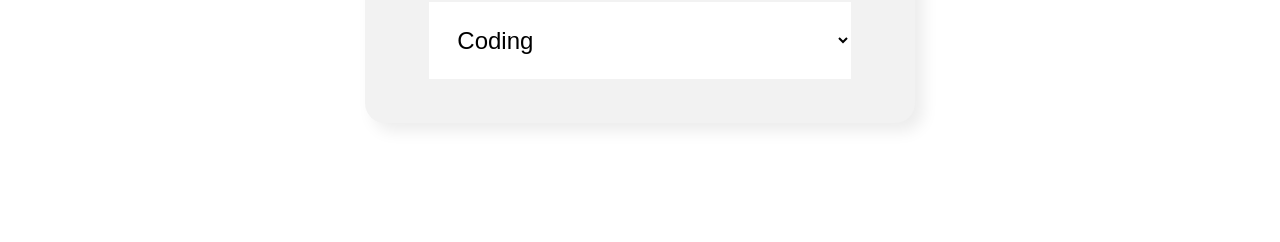
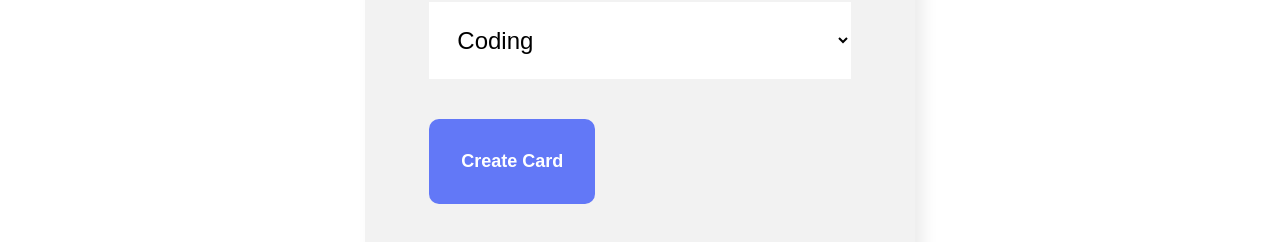
Before and after one commit to ewerton-andrade/JavaScriptEvolution, a React (Create React App) app in the folder react-projects/organo/: page / in a window 1280 px wide. Shown: the part 710-952 px from the top of the page. Before the commit the page ends 913 px from the top, so only its background shows below. Built offline with nearby package versions, Linux system fonts and the light colour scheme.

Commit message:
Btn component created
This button is for submitting the form used in this aplication.

```diff
--- /dev/null
+++ b/react-projects/organo/src/componentes/Button/Btn.css
@@ -0,0 +1,15 @@
+.btn {
+    background-color: #6278F7;
+    border-radius: 10px;
+    font-weight: 700;
+    font-size: 18px;
+    padding: 32px;
+    border: none;
+    cursor: pointer;
+    color: #fff;
+    margin: 32px 0
+}
+
+.btn:hover {
+    color: #95ffd4;
+}
--- /dev/null
+++ b/react-projects/organo/src/componentes/Button/index.js
@@ -0,0 +1,9 @@
+import './Btn.css'
+
+const Btn = (props) => {
+    return (<button className='btn'>
+        {props.children}
+    </button>)
+}
+
+export default Btn
--- a/react-projects/organo/src/componentes/Form/index.js
+++ b/react-projects/organo/src/componentes/Form/index.js
@@ -1,6 +1,7 @@
 import "./Form.css";
 import TextField from "../TextField";
 import DropList from "../DropList";
+import Btn from "../Button";
 
 const Form = () => {
 
@@ -22,6 +23,9 @@ const teams = [
                 <TextField label="Charge" placeholder="Insert your charge" />
                 <TextField label="Image" placeholder="Insert your image url" />
                 <DropList label='Team' itens={teams}/>
+                <Btn>
+                    Create Card
+                </Btn>
             </form>
         </section>
     )
```
